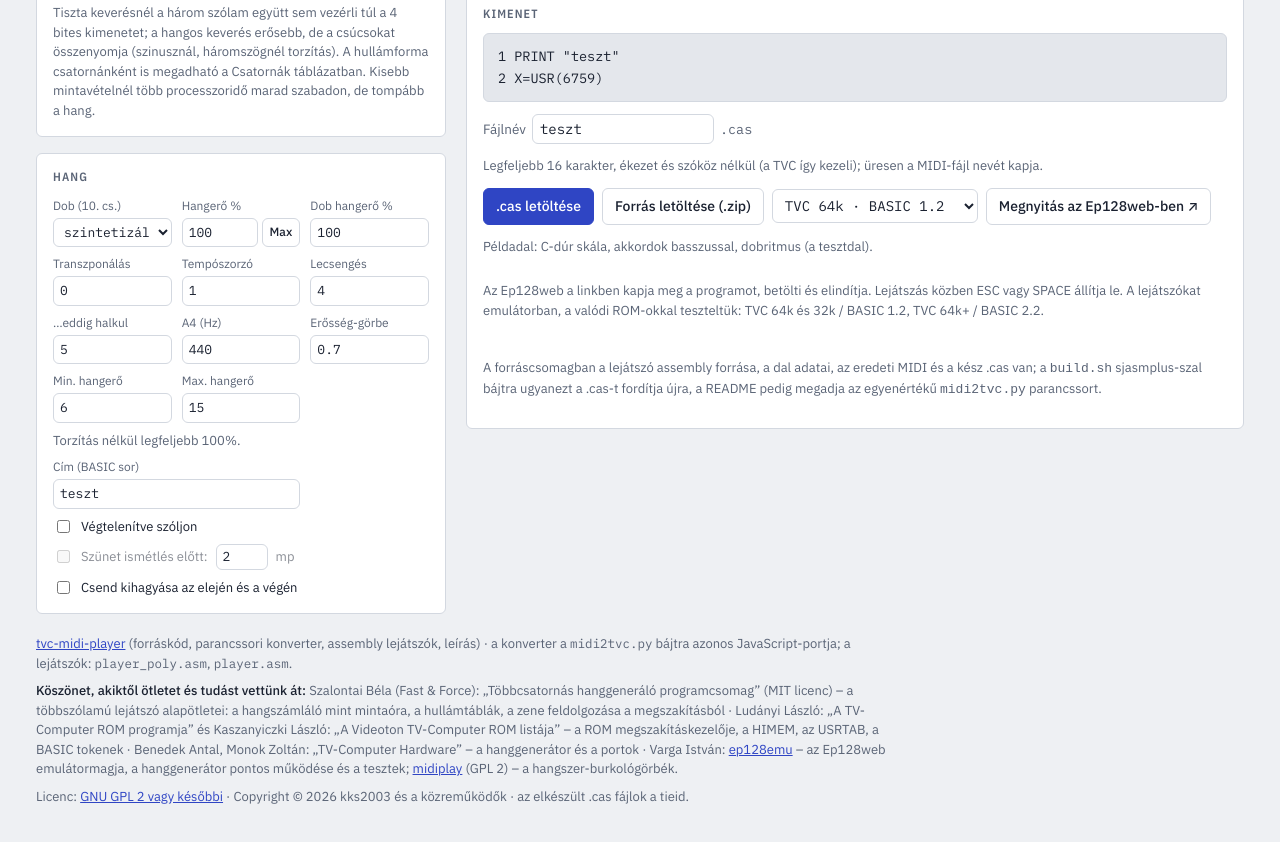
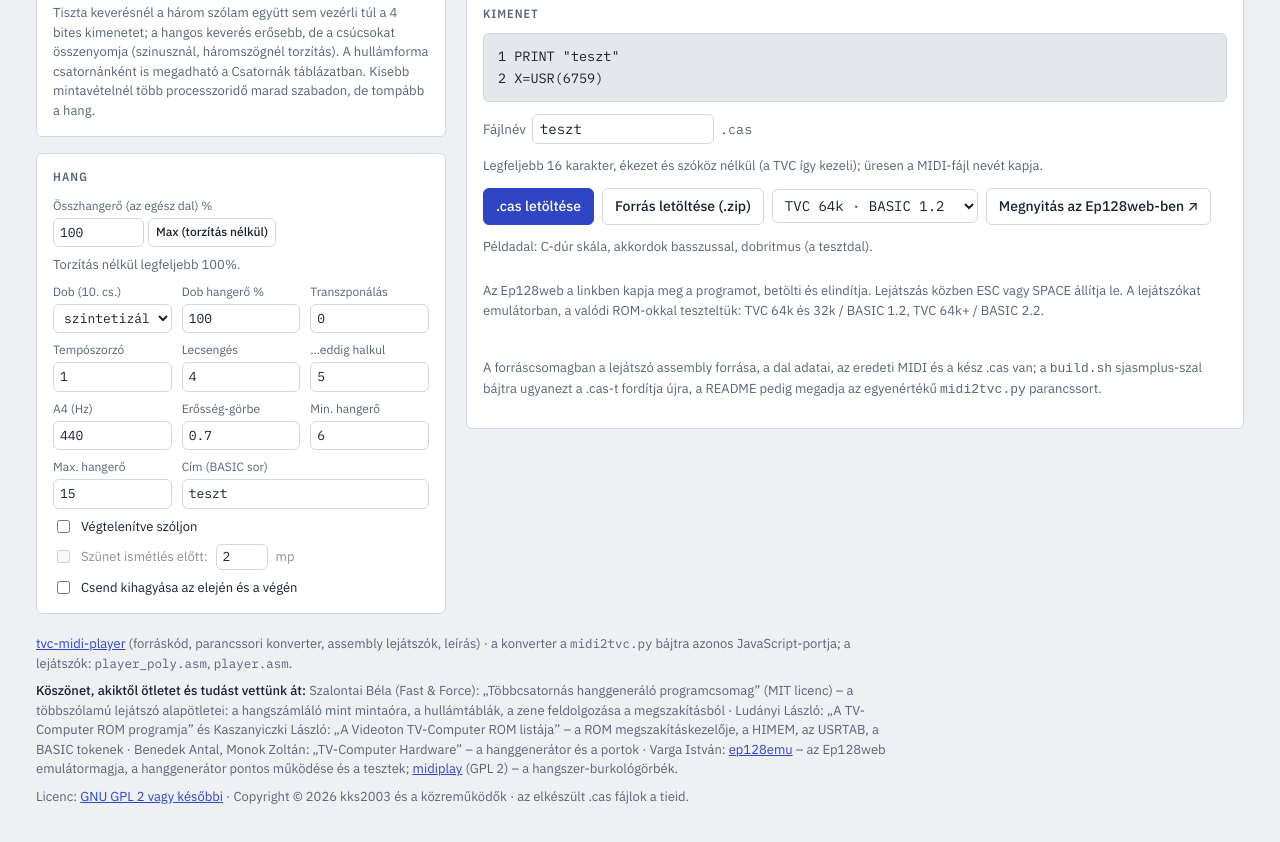
Before and after one commit to kks2003/tvc-midi-player, a plain HTML site: page web/index.html in a window 1280 px wide. Shown: the part 969-1811 px from the top of the page. Drawn offline with nearby package versions, Linux system fonts and the light colour scheme.

Commit message:
Web: az összhangerő külön sorban, a dob és a dob hangereje egymás mellett
Co-Authored-By: Claude Opus 5.5 <noreply@anthropic.com>
Claude-Session: https://claude.ai/code/session_01E36pW3K3g38isomHEgVnhv

```diff
--- a/web/index.html
+++ b/web/index.html
@@ -154,6 +154,7 @@ td.name .sub { display: block; font: 11.5px var(--font-mono); color: var(--muted
 .fields.compact .check { font-size: 13px; }
 .gainrow { display: flex; gap: 4px; min-width: 0; }
 .gainrow input { min-width: 0; flex: 1; }
+.gainrow.wide input { flex: 0 1 7em; }
 .gainrow button { padding: 2px 7px; font-size: 12px; }
 #gainInfo.over { color: var(--warn); }
 .pauserow label { font-size: 13px !important; color: inherit !important; overflow: visible !important; }
@@ -297,10 +298,11 @@ footer code, .hint code { font-family: var(--font-mono); font-size: 12.5px; }
       <section class="panel" aria-labelledby="h-snd">
         <h2 id="h-snd">Hang</h2>
         <div class="fields compact">
+          <div class="field wide"><label for="gain" title="Az egész dal hangereje százalékban (100 = alap)">Összhangerő (az egész dal) %</label>
+            <div class="gainrow wide"><input id="gain" type="number" min="10" max="400" step="5" value="100"><button id="gainMax" type="button" title="A legnagyobb hangerő, ami még nem torzít">Max (torzítás nélkül)</button></div></div>
+          <p class="hint field wide" id="gainInfo"></p>
           <div class="field"><label for="drums">Dob (10. cs.)</label>
             <select id="drums"><option value="synth">szintetizált</option><option value="pitched">dallamhangként</option><option value="off">kimarad</option></select></div>
-          <div class="field"><label for="gain" title="Az egész dal hangereje százalékban (100 = alap)">Hangerő %</label>
-            <div class="gainrow"><input id="gain" type="number" min="10" max="400" step="5" value="100"><button id="gainMax" type="button" title="A legnagyobb hangerő, ami még nem torzít">Max</button></div></div>
           <div class="field"><label for="drumVolume" title="A szintetizált dob hangereje százalékban (100 = alap; a legnagyobb szint felett telít)">Dob hangerő %</label><input id="drumVolume" type="number" min="10" max="150" step="10" value="100"></div>
           <div class="field"><label for="transpose">Transzponálás</label><input id="transpose" type="number" min="-48" max="48" value="0"></div>
           <div class="field"><label for="speed">Tempószorzó</label><input id="speed" type="number" min="0.25" max="4" step="0.05" value="1"></div>
@@ -310,7 +312,6 @@ footer code, .hint code { font-family: var(--font-mono); font-size: 12.5px; }
           <div class="field"><label for="curve" title="A leütési erősség görbéje">Erősség-görbe</label><input id="curve" type="number" min="0.2" max="3" step="0.1" value="0.7"></div>
           <div class="field"><label for="minVolume">Min. hangerő</label><input id="minVolume" type="number" min="1" max="15" value="6"></div>
           <div class="field"><label for="maxVolume">Max. hangerő</label><input id="maxVolume" type="number" min="1" max="15" value="15"></div>
-          <p class="hint field wide" id="gainInfo"></p>
           <div class="field" style="grid-column: span 2"><label for="title">Cím (BASIC sor)</label><input id="title" type="text" maxlength="32"></div>
           <label class="check field wide"><input id="loop" type="checkbox"> Végtelenítve szóljon</label>
           <div class="check field wide pauserow"><input id="loopPauseOn" type="checkbox" disabled><label for="loopPauseOn">Szünet ismétlés előtt:</label>
```
